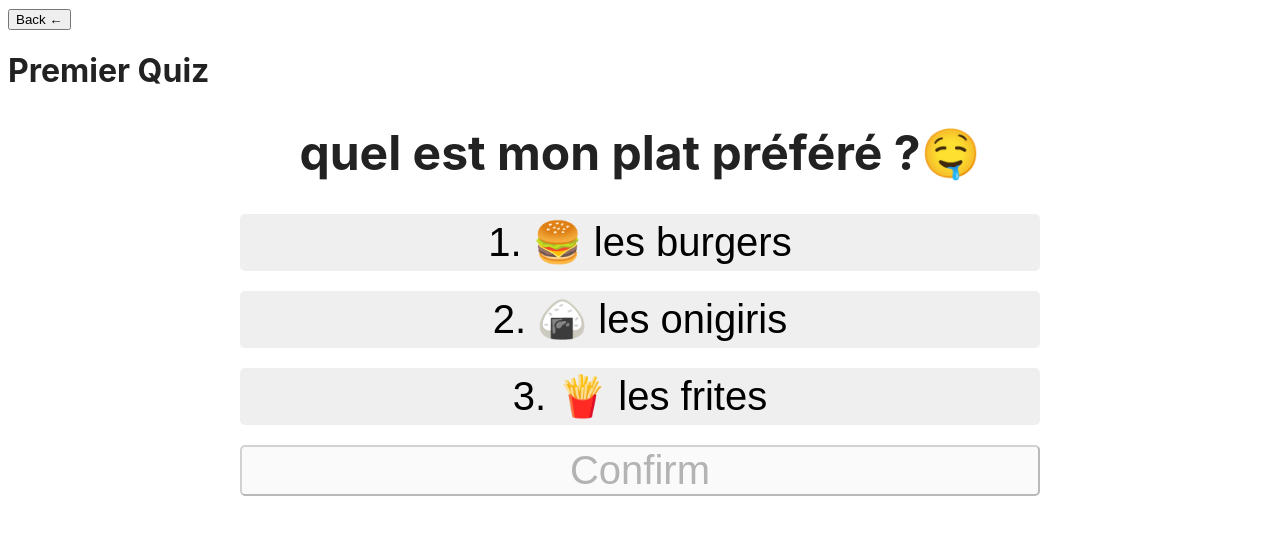
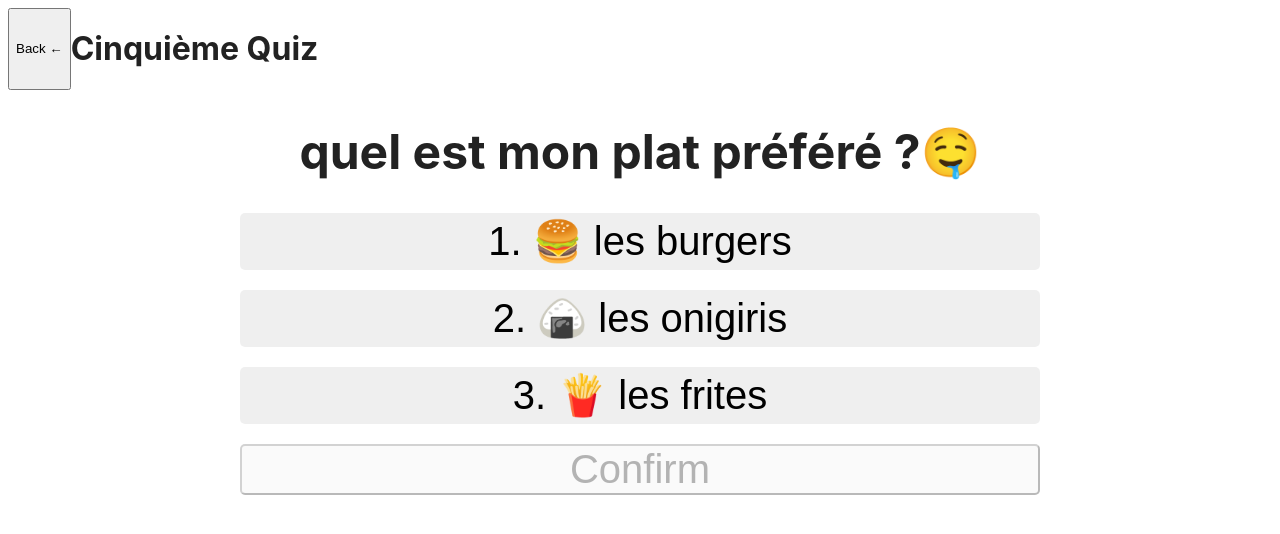
Before and after one commit to Sueysz/gen-quiz, a React (Vite) app: page /quiz/cinquieme in a window 1280 px wide. Shown: the top 534 px of the page. Built offline with nearby package versions, Linux system fonts and the light colour scheme.

Commit message:
rajout d'un hook

```diff
--- a/src/pages/Home.jsx
+++ b/src/pages/Home.jsx
@@ -14,9 +14,9 @@ export const Home = () => {
 
             <div className='grid'>
                 {quizList.map(quiz => {
-                    return <a href={`quiz/${quiz.slug}`} className='card' style={{ backgroundColor: quiz.color }} key={quiz.id}>
+                    return <Link to={`quiz/${quiz.slug}`} className='card' style={{ backgroundColor: quiz.color }} key={quiz.id}>
                         <div>{quiz.title}</div>
-                    </a>
+                    </Link>
                 })}
             </div>
         </div>
--- a/src/pages/Quiz.css
+++ b/src/pages/Quiz.css
@@ -40,3 +40,7 @@ html{
     display: flex;
     justify-content: center;
 }
+
+#title{
+    display: flex;
+}
--- a/src/pages/Quiz.jsx
+++ b/src/pages/Quiz.jsx
@@ -1,9 +1,9 @@
 import './Quiz.css'
-import { listQuiz, getQuiz } from '../api'
-import { useState } from "react"
+import { getQuiz } from '../api'
 import { Link } from 'react-router-dom'
+import { useState, useEffect } from "react"
+import { useParams } from 'react-router-dom';
 import { fireConfetti } from "../utils/fireConffeti"
-
 
 const questions = [
     {
@@ -35,17 +35,22 @@ const questions = [
     }
 ]
 
-
 export const Quiz = () => {
+    const { slug } = useParams();
+    const [quiz, setQuiz] = useState(null)
     const [selectedAnswer, setSelectedAnswer] = useState()
     const [questionsIndex, setQuestionsIndex] = useState(0)
+
+    useEffect(() => {
+        const currentQuiz = getQuiz(slug);
+        setQuiz(currentQuiz)
+    }, [])
+
     const question = questions[questionsIndex]
-    const quizzes = listQuiz();
-    const quiz = getQuiz(quizzes[questionsIndex].slug)
 
     const checkAnswer = () => {
         if (question.solution === selectedAnswer) {
-            fireConfetti();
+            fireConfetti()
             setQuestionsIndex((i) => i + 1)
         } else {
             alert('Oups, recommencez 😓')
@@ -65,11 +70,13 @@ export const Quiz = () => {
 
     return (
         <>
-            <div>
-                <button>
-                    Back ←
-                </button>
-                <h1>{quiz.title}</h1>
+            <div id='header'>
+                <div id='title'>
+                    <button>
+                        Back ←
+                    </button>
+                    <h1>{quiz ? quiz.title : ""}</h1>
+                </div>
             </div>
             <div id="question">
                 <h1>{question.question}</h1>
```
